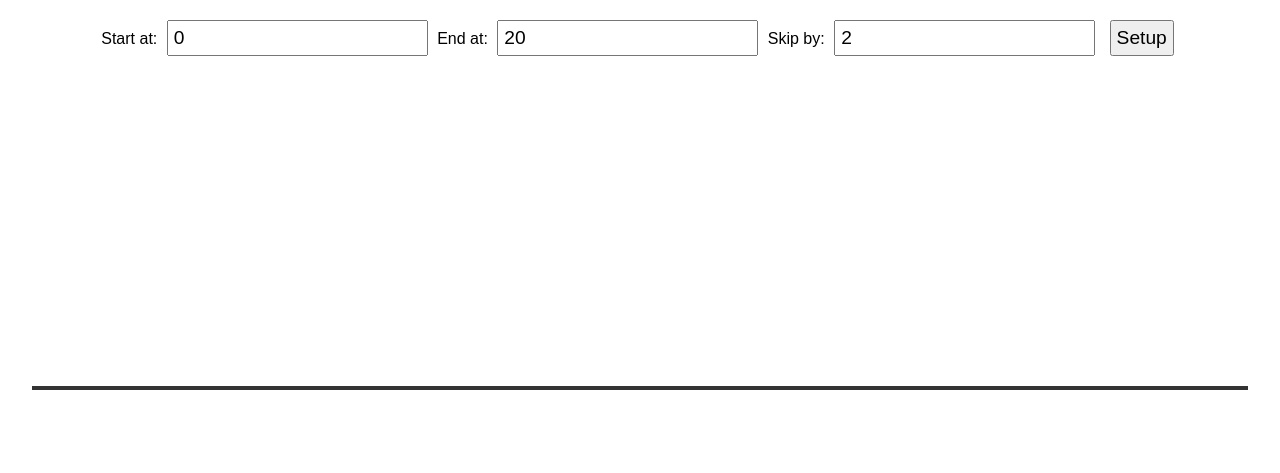
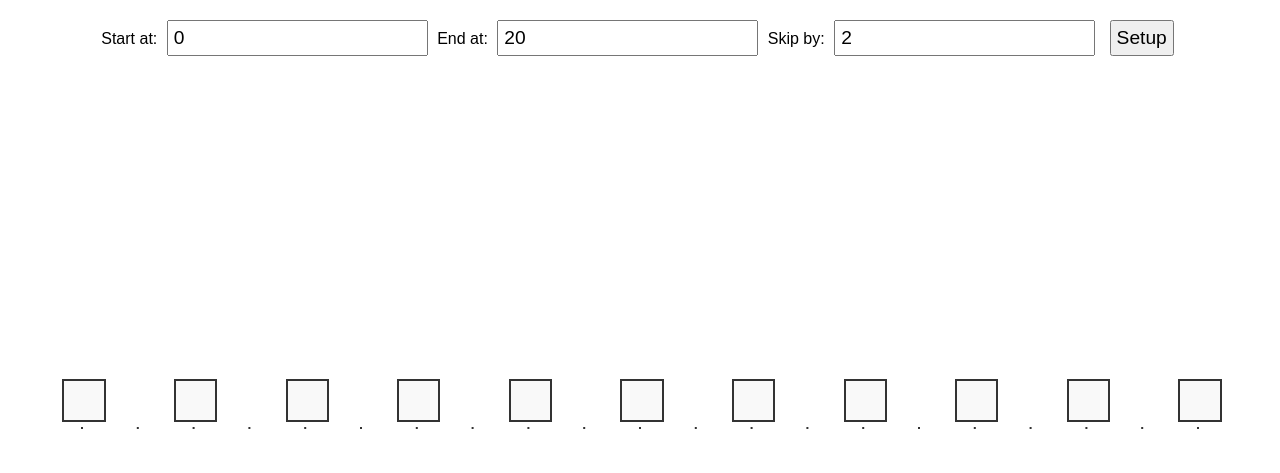
Before and after one commit to cherylconte/skip-count, a plain HTML site: page index.html in a window 1280 px wide. Drawn offline with Linux system fonts and the light colour scheme.

Commit message:
Update index.html

```diff
--- a/index.html
+++ b/index.html
@@ -32,7 +32,6 @@
     position: relative;
   }
   canvas {
-    border-top: 4px solid #333;
     width: 100%;
     height: 80px;
   }
@@ -45,6 +44,9 @@
     font-weight: bold;
     border: 2px solid #333;
     background: #f9f9f9;
+    display: flex;
+    justify-content: center;
+    align-items: center;
   }
 </style>
 </head>
@@ -79,6 +81,8 @@ function setup() {
 
   const totalNumbers = end - start + 1;
   const padding = 50;
+
+  // Full container dimensions
   const canvasWidth = container.clientWidth;
   const canvasHeight = container.clientHeight;
 
@@ -88,8 +92,8 @@ function setup() {
   // Dynamic spacing
   const spacing = (canvasWidth - 2 * padding) / (totalNumbers - 1);
 
-  // Adjust box size based on range
-  let boxSize = Math.min(60, spacing * 0.8); // max 60px
+  // Dynamic box size: bigger for smaller ranges
+  let boxSize = Math.min(60, spacing * 0.7);
   const lineY = canvasHeight / 2;
 
   // Draw number line
@@ -100,6 +104,8 @@ function setup() {
   ctx.lineTo(canvasWidth - padding, lineY);
   ctx.stroke();
 
+  // Draw tick marks
+  ctx.lineWidth = 2;
   for (let i = 0; i < totalNumbers; i++) {
     const x = padding + i * spacing;
     ctx.beginPath();
@@ -108,7 +114,7 @@ function setup() {
     ctx.stroke();
   }
 
-  // Add boxes for skip counting positions
+  // Create boxes for skip counting
   for (let val = start; val <= end; val += skip) {
     const i = val - start;
     const x = padding + i * spacing - boxSize / 2;
@@ -117,17 +123,22 @@ function setup() {
     box.style.width = boxSize + "px";
     box.style.height = boxSize + "px";
     box.style.left = x + "px";
-    box.style.top = (lineY - boxSize - 10) + "px"; // above line
-    box.textContent = "?";
+    box.style.top = (lineY - boxSize - 10) + "px"; // above the line
+    box.style.fontSize = (boxSize * 0.5) + "px";
     box.dataset.value = val;
-    box.style.fontSize = (boxSize * 0.5) + "px";
     box.addEventListener("click", () => {
-      box.textContent = box.dataset.value;
+      box.textContent = val; // reveals number on click
     });
     container.appendChild(box);
     boxes.push(box);
   }
 }
+
+// Initial setup
+setup();
+
+// Adjust on window resize
+window.addEventListener("resize", setup);
 </script>
 
 </body>
```
